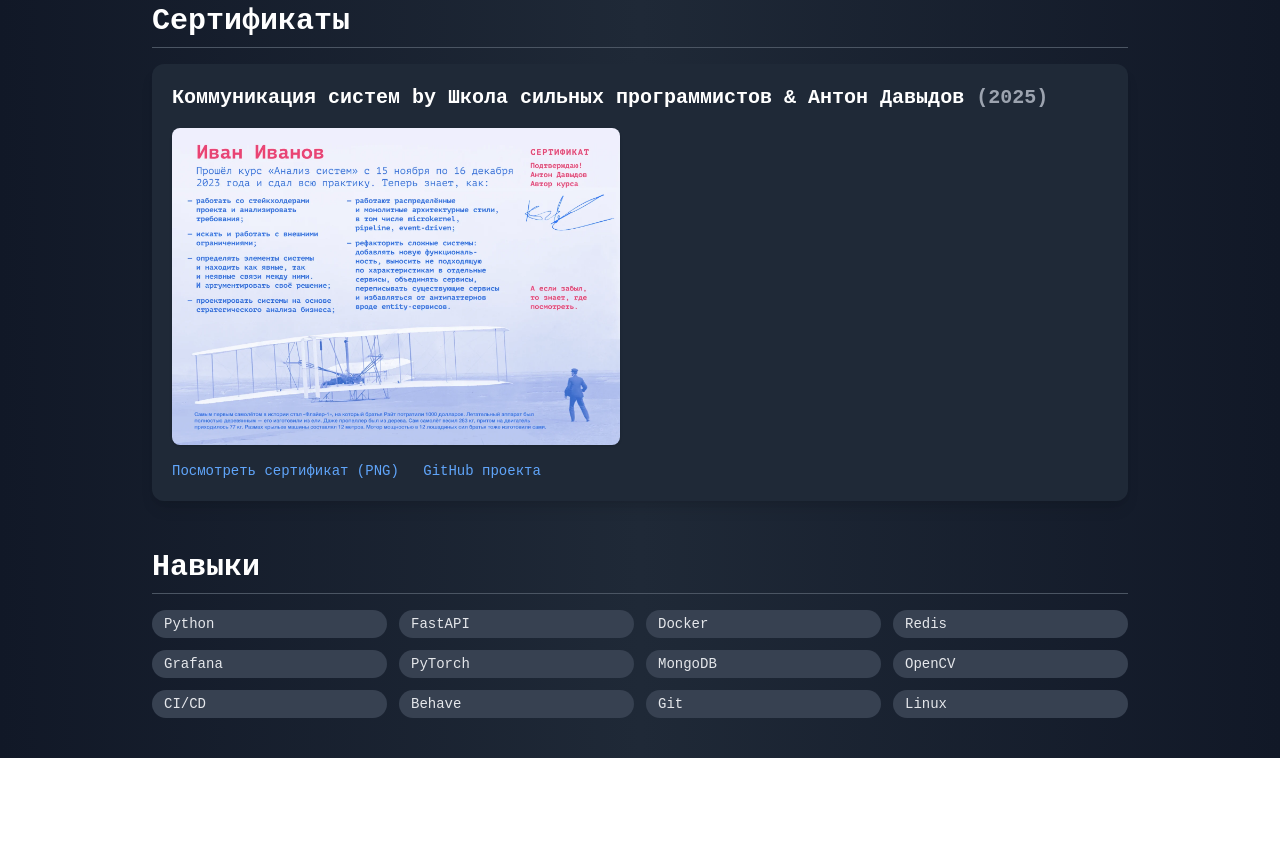
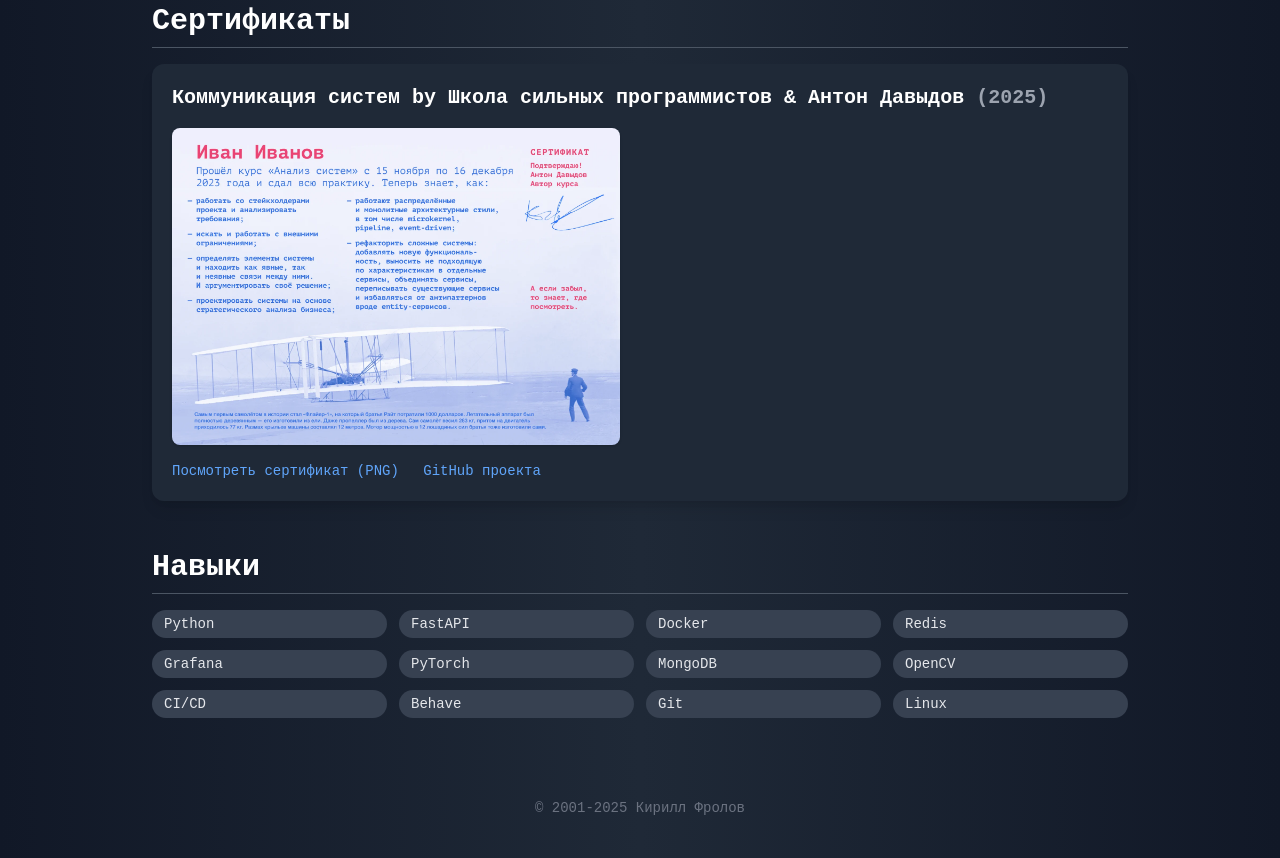
Before and after one commit to jokkojja/resume, a plain HTML site: page static/index.html in a window 1280 px wide. Shown: the part 1408-2266 px from the top of the page. Before the commit the page ends 2166 px from the top, so only its background shows below. Drawn offline with nearby package versions, Linux system fonts and the light colour scheme; a web font is replaced by a local one.

Commit message:
add removed

```diff
--- a/static/index.html
+++ b/static/index.html
@@ -113,4 +113,11 @@
         <span class="bg-gray-700 rounded-full px-3 py-1">Behave</span>
         <span class="bg-gray-700 rounded-full px-3 py-1">Git</span>
         <span class="bg-gray-700 rounded-full px-3 py-1">Linux</span>
-        <span class="bg-gray-700 rounded-full px-3 py
+    </section>
+
+    <footer class="mt-20 text-center text-sm text-gray-500">
+      © 2001-2025 Кирилл Фролов
+    </footer>
+  </main>
+</body>
+</html>
```
